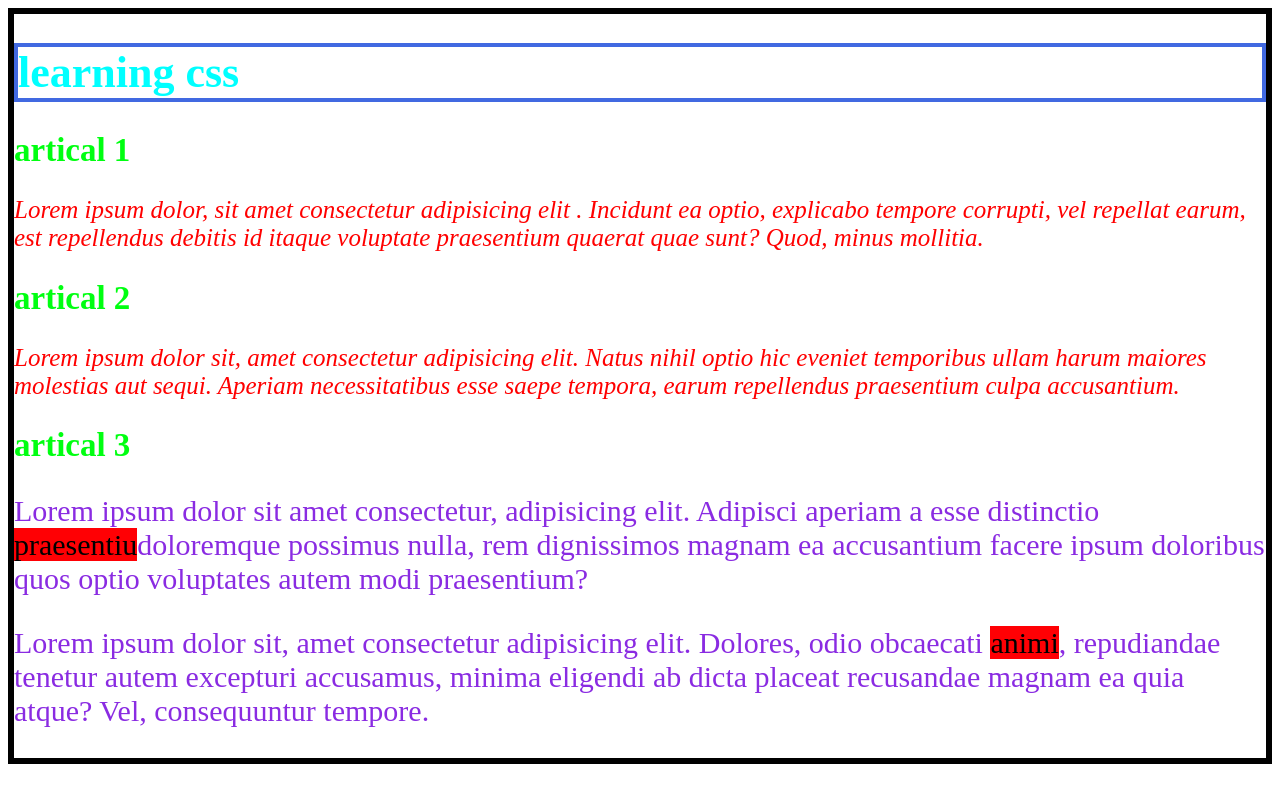
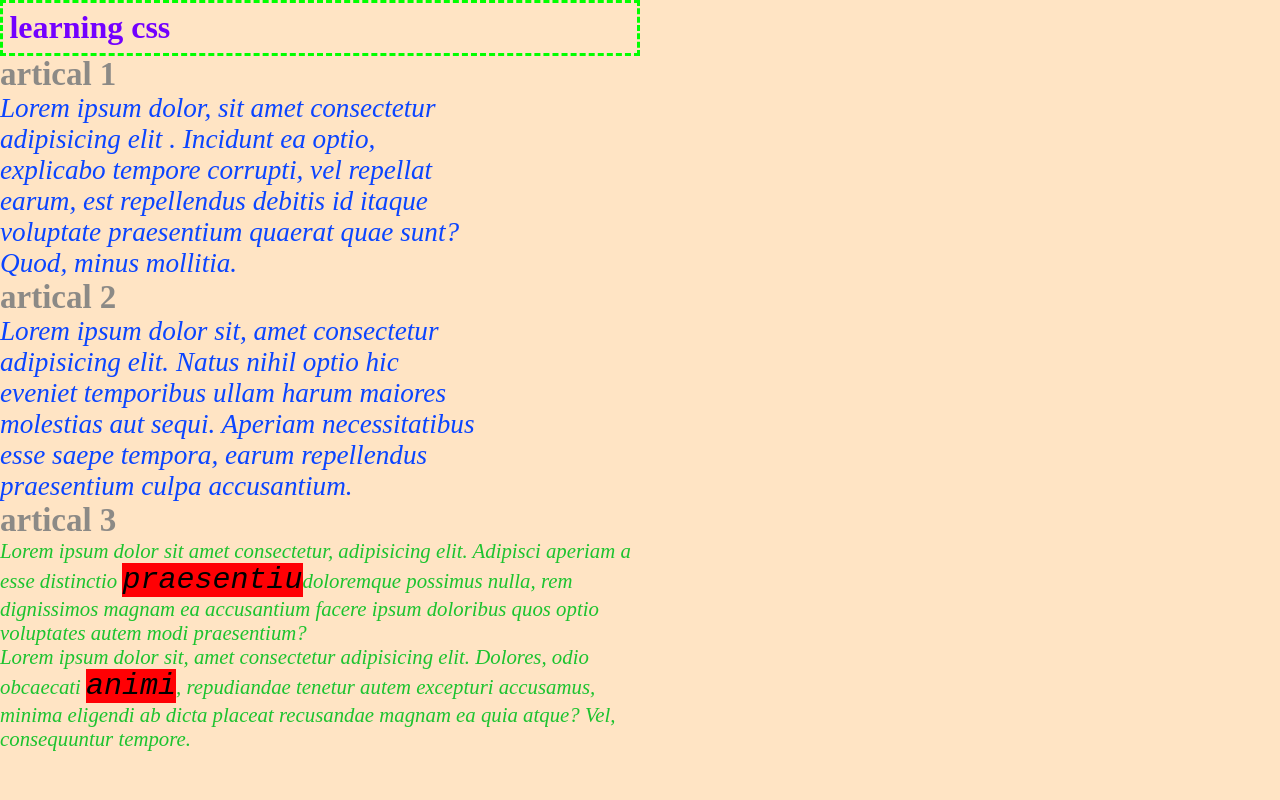
Before and after one commit to yogesh20031/web-dev, a plain HTML site: page learn css/index.html in a window 1280 px wide. Drawn offline with Linux system fonts and the light colour scheme.

Commit message:
add the css

```diff
--- a/learn css/css/style.css
+++ b/learn css/css/style.css
@@ -4,31 +4,46 @@
 /* * {
   border: 2 px solid rgb(0, 0, 0);
 } */
+* {
+  margin: 0;
+  padding: 0;
+  box-sizing: border-box;
+}
 body {
   font-size: 22px;
-  border: 6px solid black;
+  background-color: bisque;
+  min-height: 100vh;
 }
 .first {
   font-style: italic;
-  color: red;
-  font-size: 25px;
+  color: #0a44ff;
+  font-size: 1.7ric;
+  width: 35ch;
 }
 
 h1 {
-  border: 4px solid royalblue;
-  align: center;
-  color: aqua;
+  /* border: 4px solid royalblue; */
+  width: 50%;
+  border: 3px dashed rgb(0, 255, 0);
+  align-items: center;
+  color: hsl(267, 100%, 50%);
+  font-size: 2rem;
+  padding: 0.2em;
 }
 h2 {
   align: center;
-  color: rgb(0, 255, 17);
+  color: hsla(0, 0%, 50%, 0.9);
 }
 .second {
   color: blueviolet;
-
-  font-size: 30px;
+  color: #1cc32f;
+  font-style: italic;
+  font-size: 1.3rem;
+  width: 50%;
 }
 .highlight {
   color: rgb(0, 0, 0);
   background-color: rgb(255, 0, 4);
+  font-family: monospace;
+  font-size: 30px;
 }
```
